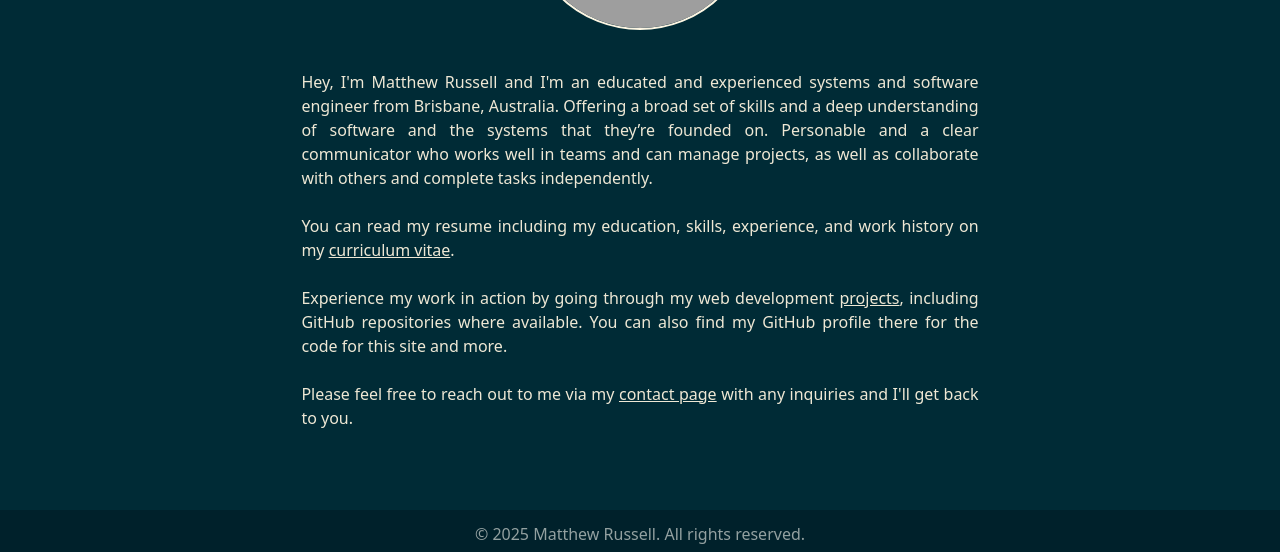
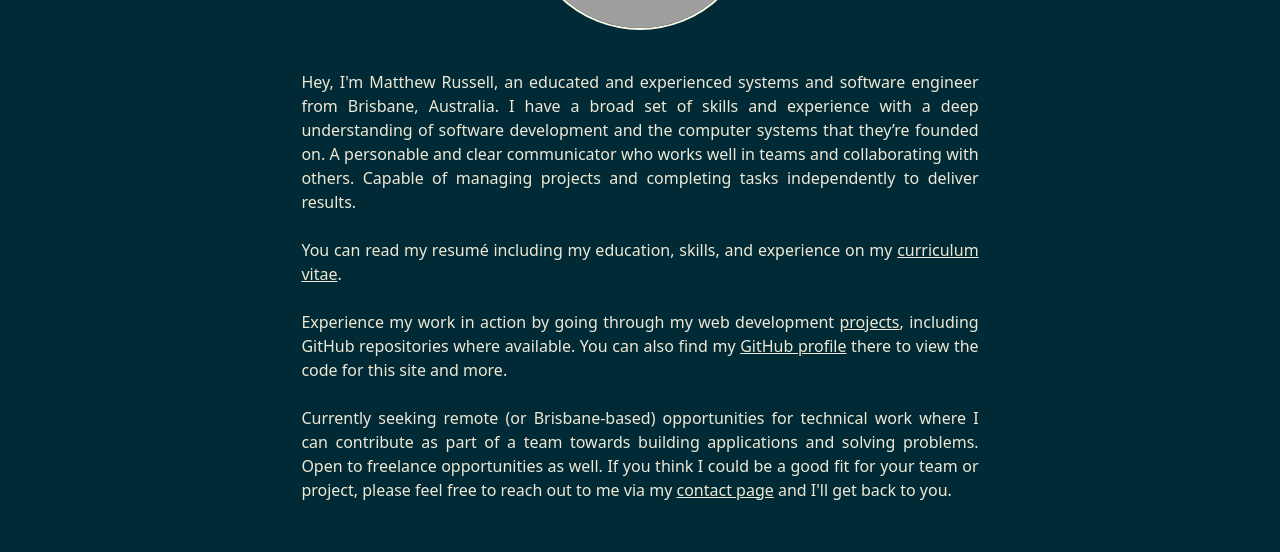
Before and after one commit to mjrussell91/mjrussell-net, an Angular app: page / in a window 1280 px wide. Shown: the part 392-944 px from the top of the page. Built offline with nearby package versions, Linux system fonts and the light colour scheme; grey boxes are pictures that could not be loaded.

Commit message:
about page updates

```diff
--- a/src/app/page-about/page-about.html
+++ b/src/app/page-about/page-about.html
@@ -8,17 +8,16 @@
     <img [src]="profileSrc" alt="Profile picture of Matthew Russell" class="mx-auto my-6 rounded-full w-58 h-58 object-cover border-2 border-white-1" width="192" height="192" loading="lazy" />
     <article>
         <p>
-            Hey, I'm Matthew Russell and I'm an educated and experienced systems and software engineer from Brisbane, Australia. Offering a broad set of skills and a deep understanding of software and
-            the systems that they’re founded on. Personable and a clear communicator who works well in teams and can manage projects, as well as
-collaborate with others and complete tasks independently.
-        </p>
+            Hey, I'm Matthew Russell, an educated and experienced systems and software engineer from Brisbane, Australia. I have a broad set of skills and experience with a deep understanding of software development and
+            the computer systems that they’re founded on. A personable and clear communicator who works well in teams and collaborating with others. Capable of managing projects and completing tasks independently to deliver results.</p>
         <br />
-        <p>You can read my resume including my education, skills, experience, and work history on my
+        <p>You can read my resumé including my education, skills, and experience on my
             <a [routerLink]="['/cv']">curriculum vitae</a>.</p>
         <br />
         <p>Experience my work in action by going through my web development <a [routerLink]="['/projects']">projects</a>, including GitHub repositories where available.
-            You can also find my GitHub profile there for the code for this site and more.</p>
+            You can also find my <a href="https://github.com/mjrussell91" target="_blank">GitHub profile</a> there to view the code for this site and more.</p>
         <br />
-        <p>Please feel free to reach out to me via my <a [routerLink]="['/contact']">contact page</a> with any inquiries and I'll get back to you.</p>
+        <p>Currently seeking remote (or Brisbane-based) opportunities for technical work where I can contribute as part of a team towards building applications and solving problems. Open to freelance opportunities as well.
+            If you think I could be a good fit for your team or project, please feel free to reach out to me via my <a [routerLink]="['/contact']">contact page</a> and I'll get back to you.</p>
     </article>
 </section>
```
